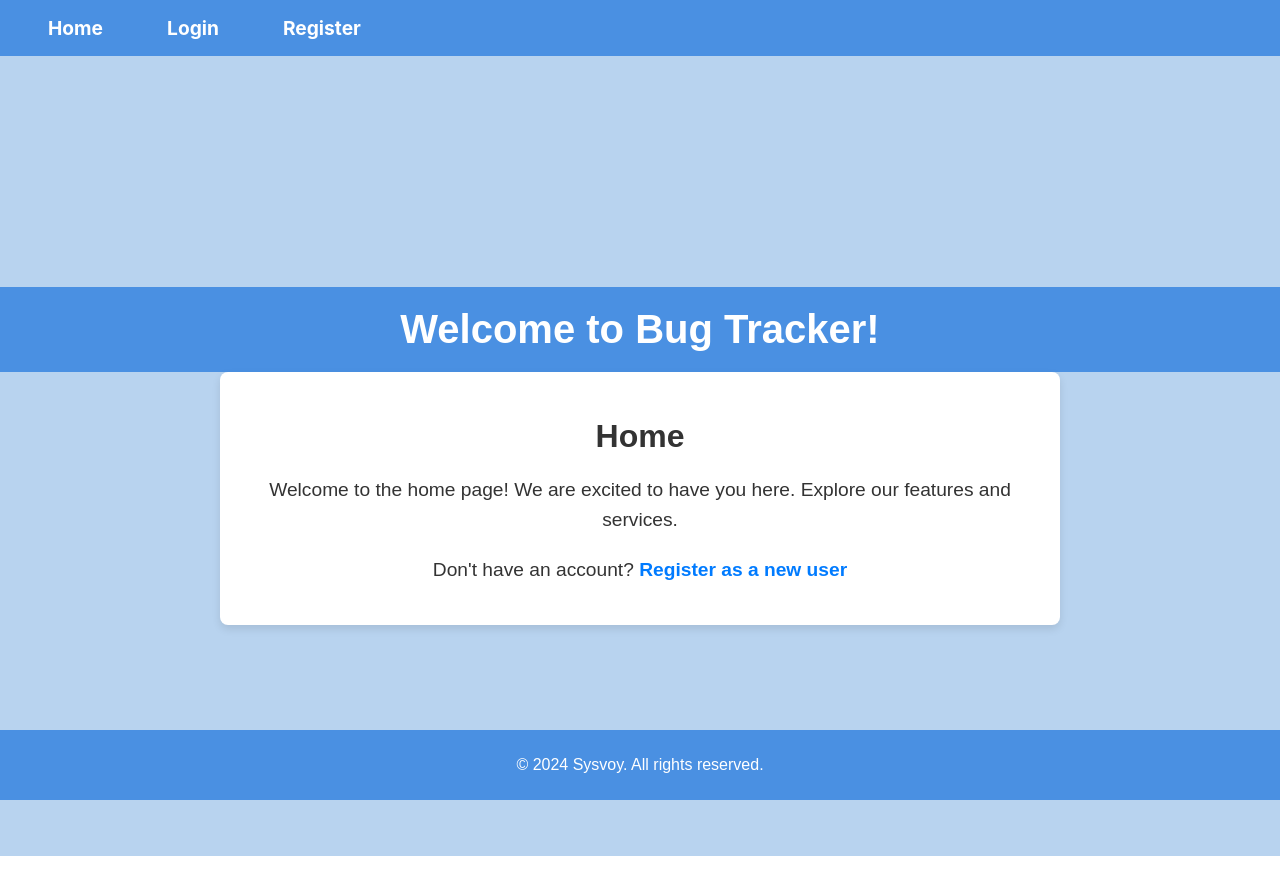
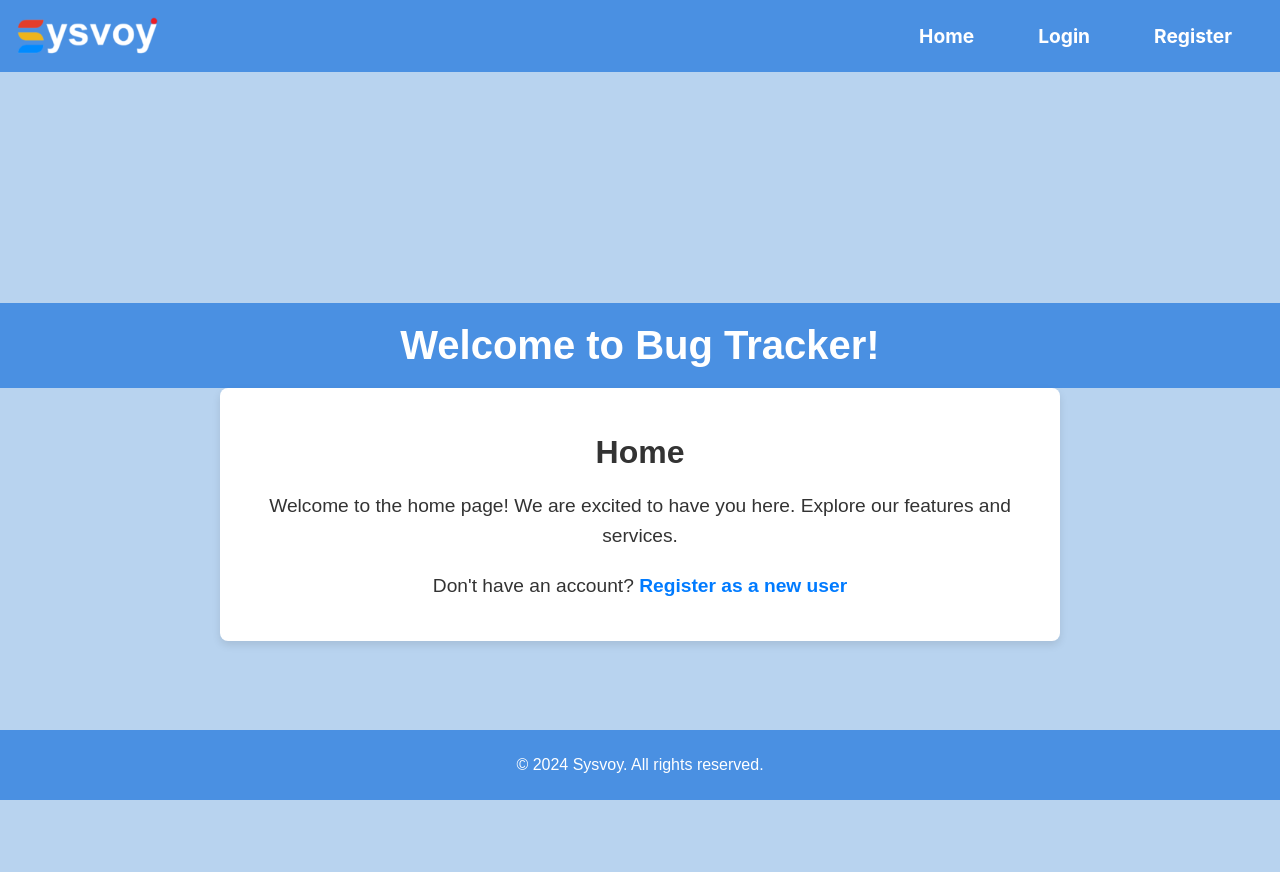
Before and after one commit to taimurayy/bugtrackercopy, a React (Create React App) app in the folder frontend/: page / in a window 1280 px wide. Built offline with nearby package versions, Linux system fonts and the light colour scheme.

Commit message:
updated logo on frontend

```diff
--- a/frontend/public/index.html
+++ b/frontend/public/index.html
@@ -9,7 +9,7 @@
       name="description"
       content="Web site created using create-react-app"
     />
-    <link rel="apple-touch-icon" href="%PUBLIC_URL%/logo192.png" />
+    <link rel="apple-touch-icon" href="LOGO.png" />
     <!--
       manifest.json provides metadata used when your web app is installed on a
       user's mobile device or desktop. See https://developers.google.com/web/fundamentals/web-app-manifest/
--- a/frontend/src/App.css
+++ b/frontend/src/App.css
@@ -37,18 +37,21 @@
   }
 }
 /* src/App.css */
+/* src/App.css */
 .navbar {
-  background-color:  #4a90e2;
+  background-color: #4a90e2;
   padding: 1rem;
+  display: flex; /* Ensure that the items are in a row */
+  align-items: center; /* Vertically center items */
+  justify-content: space-between; /* Space out logo and nav links */
 }
 
 .navbar-list {
   list-style: none;
   display: flex;
-  justify-content: left;
+  margin: 0;
+  padding: 0;
   font-weight: bold;
-  padding: 0;
-  margin: 0;
 }
 
 .navbar-list li {
@@ -63,7 +66,11 @@
 }
 
 .navbar-link:hover {
-  background-color:  #003973;
+  background-color: #003973;
   border-radius: 5px;
   transition: background-color 0.3s ease;
 }
+
+.logo {
+  height: 40px;
+}
--- a/frontend/src/App.js
+++ b/frontend/src/App.js
@@ -7,6 +7,7 @@ import AdminDashboard from './components/AdminDashboard';
 import DeveloperDashboard from './components/DeveloperDashboard';
 import QADashboard from './components/QADashboard';
 import ProtectedRoute from './components/ProtectedRoute';
+import image from './LOGO.png';
 import './App.css';
 
 function App() {
@@ -14,11 +15,13 @@ function App() {
         <Router>
             <div>
                 <nav className="navbar">
+                <img src={image} alt="Logo" className="logo" />
                     <ul className="navbar-list">
                         <li><Link className="navbar-link" to="/">Home</Link></li>
                         <li><Link className="navbar-link" to="/login">Login</Link></li>
                         <li><Link className="navbar-link" to="/register">Register</Link></li>
                     </ul>
+
                 </nav>
 
                 <Routes>
```
Also changed, not shown: frontend/src/LOGO.png (added).
